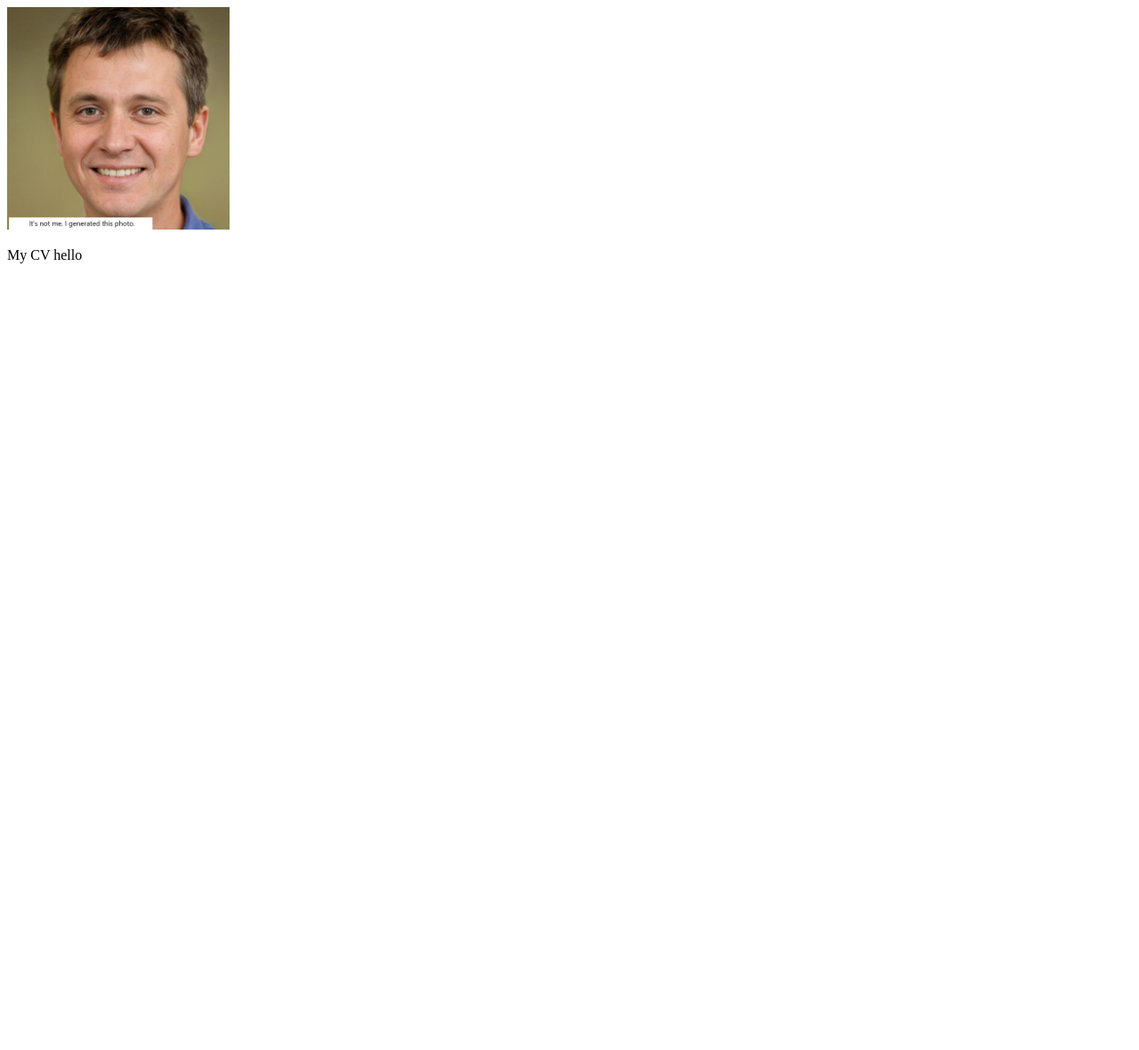
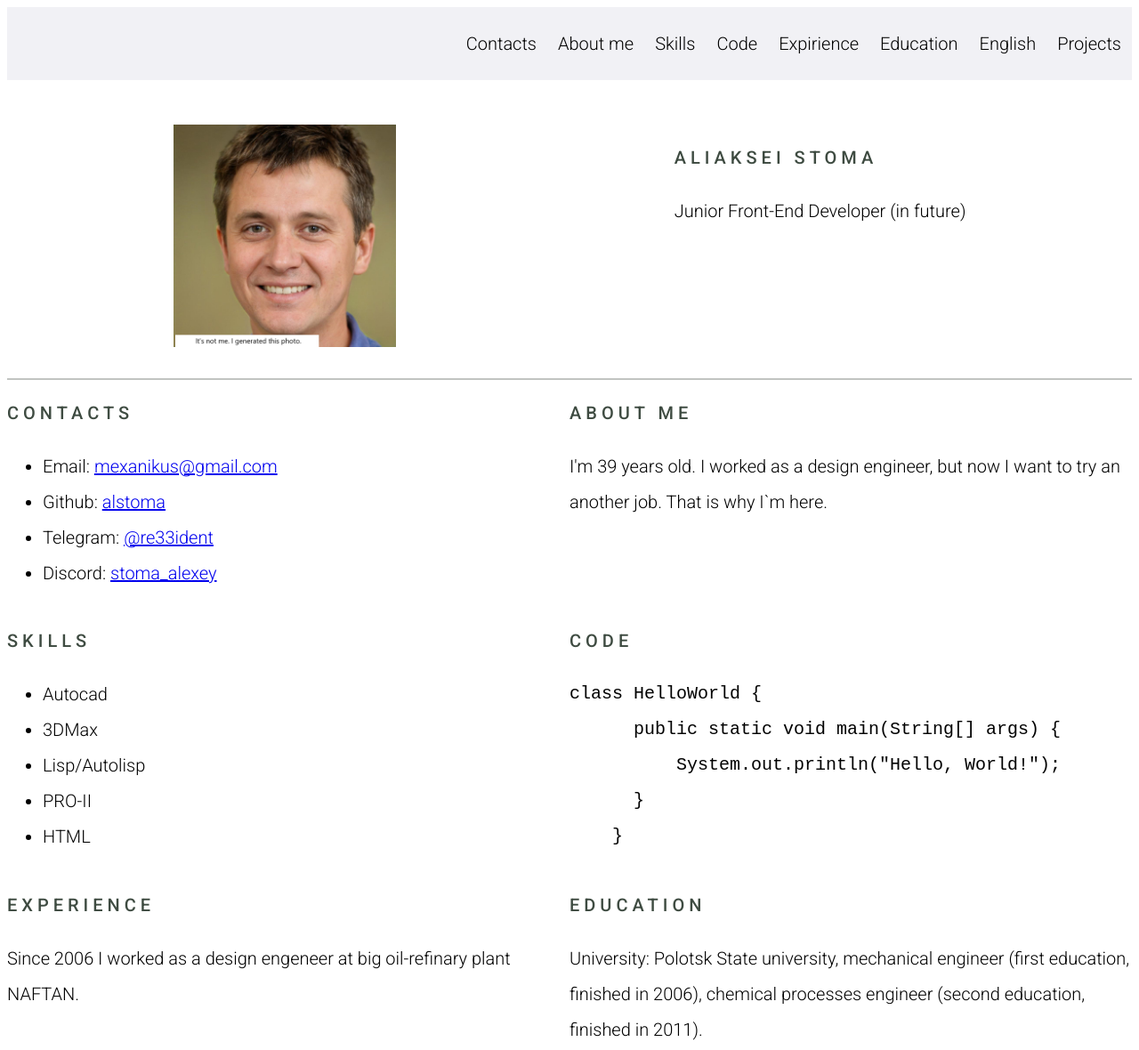
Before and after one commit to alstoma/rsschool-cv, a plain HTML site: page index.html in a window 1280 px wide. Shown: the top 1180 px of the page at 89% size. Before the commit the page ends 800 px from the top, so only its background shows below. Drawn offline with Linux system fonts and the light colour scheme.

Commit message:
feat: update index.html style.css

```diff
--- a/index.html
+++ b/index.html
@@ -1,12 +1,110 @@
 <!DOCTYPE html>
 <html lang="en">
 <head>
-    <meta charset="UTF-8">
-    <meta name="viewport" content="width=device-width, initial-scale=1.0">
-    <title>Document</title>
+  <meta charset="UTF-8">
+  <meta name="viewport" content="width=device-width, initial-scale=1.0">
+  <title>cv</title>
+  <link rel="stylesheet" href="style.css">
+  <link rel="icon" href="./assets/img/cvfavicon.ico">
+  <link rel="preconnect" href="https://fonts.gstatic.com">
+  <link href="https://fonts.googleapis.com/css2?family=Roboto:wght@100;300;500;700&display=swap" rel="stylesheet">
 </head>
 <body>
-    <img alt="my_photo" src="foto.jpeg" weight="250" height="250">
-    <p>My CV hello</p>
+<header class="header">
+  <div class="container">
+    <nav class="nav">
+        <ul class="nav-list">
+          <li class="nav-item"><a href="#contacts" class="nav-link">Contacts</a></li>
+          <li class="nav-item"><a href="#summary" class="nav-link">About me</a></li>
+          <li class="nav-item"><a href="#skills" class="nav-link">Skills</a></li>
+          <li class="nav-item"><a href="#code" class="nav-link">Code</a></li>
+          <li class="nav-item"><a href="#expirience" class="nav-link">Expirience</a></li>
+          <li class="nav-item"><a href="#education" class="nav-link">Education</a></li>
+          <li class="nav-item"><a href="#english" class="nav-link">English</a></li>
+          <li class="nav-item"><a href="#projects" class="nav-link">Projects</a></li>
+        </ul>
+      </nav>
+  </div>
+</header>
+<main class="main">
+  <div class="container main-container">
+    <section class="section section-profile" id="profile">
+      <img src="./assets/img/photo.jpeg" alt="my photo" width="250" height="250">
+      <div class="section-profile-title">
+        <h1 class="section-title main-title">Aliaksei Stoma</h1>
+        <p>Junior Front-End Developer (in future)</p>
+      </div>
+    </section>
+    <section class="section" id="contacts">
+      <h2 class="section-title">Contacts</h2>
+      <ul>
+        <li class="section-item contacts-item">
+          Email: <a href="mailto:mexanikus@gmail.com" title="email">mexanikus@gmail.com</a>
+        </li>
+        <li class="section-item contacts-item">
+          Github: <a href="https://github.com/alstoma" title="github">alstoma</a>
+        </li>
+        <li class="section-item contacts-item">
+          Telegram: <a href="https://t.me/re33ident" title="github">@re33ident</a>
+        </li>
+        <li class="section-item contacts-item">
+          Discord: <a href="https://discordapp.com/users/549184028985786368" title="github">stoma_alexey</a>
+      </ul>
+    </section>
+    <section class="section" id="summary">
+      <h2 class="section-title">About me</h2>
+      <p>I'm 39 years old. I worked as a design engineer,
+        but now I want to try an another job. That is why
+        I`m here.</p>
+    </section>
+    <section class="section" id="skills">
+      <h2 class="section-title">Skills</h2>
+      <ul>
+        <li>Autocad</li>
+        <li>3DMax</li>
+        <li>Lisp/Autolisp</li>
+        <li>PRO-II</li>
+        <li>HTML</li>
+      </ul>
+    </section>
+    <section class="section" id="code">
+      <h2 class="section-title">Code</h2>
+    <pre class="pre"><code>class HelloWorld {
+      public static void main(String[] args) {
+          System.out.println("Hello, World!");
+      }
+    }</code></pre>
+    </section>
+    <section class="section" id="expirience">
+      <h2 class="section-title">Experience</h2>
+      <p>Since 2006 I worked as a design engeneer
+        at big oil-refinary plant NAFTAN. </p>
+    </section>
+    <section class="section" id="education">
+      <h2 class="section-title">Education</h2>
+      <p>University: Polotsk State university, mechanical
+        engineer (first education, finished in 2006), chemical
+        processes engineer (second education, finished in 2011).
+      </p>
+    </section>
+    <section class="section" id="english">
+      <h2 class="section-title">English</h2>
+      <p>B1 (I have some speaking practice, but not with native speakers).</p>
+    </section>
+    <section class="section" id="projects">
+        <h2 class="section-title">Projects</h2>
+        <a href="https://github.com/alstoma/rsschool-cv">My CV</a>
+      </section>
+  </div>
+</main>
+<footer class="footer">
+  <div class="container footer-container">
+    <div>
+        © 2023
+        <a href="https://github.com/alstoma">alstoma</a>
+    </div>
+    <a class="rss" href="https://rs.school/js/"></a>
+  </div>
+</footer>
 </body>
 </html>
--- a/style.css
+++ b/style.css
@@ -0,0 +1,97 @@
+* {
+  box-sizing: border-box;
+}
+html {
+  scroll-behavior: smooth;
+}
+body {
+  display: flex;
+  flex-direction: column;
+  justify-content: space-between;
+  font-family: 'Roboto', sans-serif;
+}
+.container {
+  max-width: 1440px;
+  margin: 0 auto;
+}
+.header {
+  background-color: #f1f1f5;
+}
+.nav-list {
+  display: flex;
+  justify-content: flex-end;
+  align-items: center;
+  list-style: none;
+}
+.nav-link {
+  position: relative;
+  padding: 0 12px;
+  text-decoration: none;
+  font-size: 20px;
+  font-weight: 300;
+  line-height: 50px;
+  color: #000;
+}
+.main {
+position: relative;
+padding: 0 20x;
+text-decoration: none;
+font-size: 20px;
+font-weight: 300;
+line-height: 40px;
+color: #000;
+}
+.main-container {
+  display: flex;
+  flex-wrap: wrap;
+}
+.section {
+  width: 50%;
+}
+.section-title {
+margin-bottom: 20px;
+font-size: 20px;
+font-weight: 400;
+text-transform: uppercase;
+letter-spacing: 5px;
+color: #1f2e23dc;
+}
+
+.section-profile {
+display: flex;
+justify-content: space-around;
+width: 100%;
+padding: 50px 30px 35px;
+border-bottom: 2px solid #c1c4c1;
+}
+.footer {
+  position: relative;
+  background-color: #f1f1f5;
+  padding: 20px;
+  text-decoration: none;
+  font-size: 20px;
+  font-weight: 300;
+  line-height: 40px;
+  color: #000;
+}
+
+.footer-container {
+  display: flex;
+  justify-content: space-between;
+  align-items: center;
+  margin: 0 auto;
+  color: black;
+}
+@media (max-width: 768px) {
+  .section {
+    width: 100%;
+  }
+}
+.rss {
+  display:inline-block;
+  width: 121px;
+  height: 45px;
+  background-image: url("./assets/img/rs_school_js.svg");
+  background-size: contain;
+  background-repeat: no-repeat;
+}
```
Also changed, not shown: assets/img/cvfavicon.ico (added), assets/img/photo.jpeg (renamed from foto.jpeg), assets/img/rs_school_js.jpg (added), assets/img/rs_school_js.svg (added).
